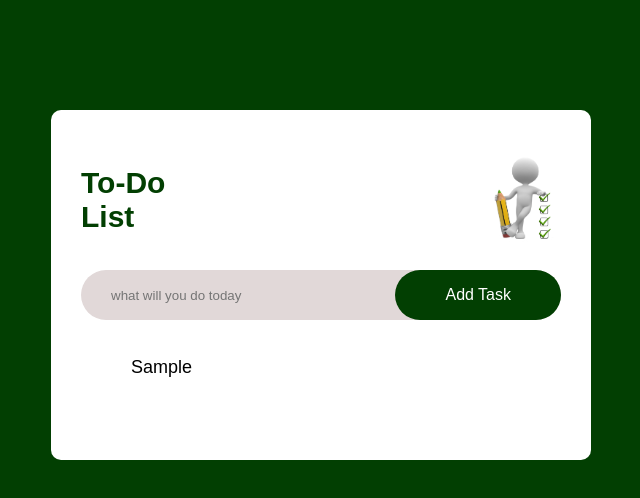
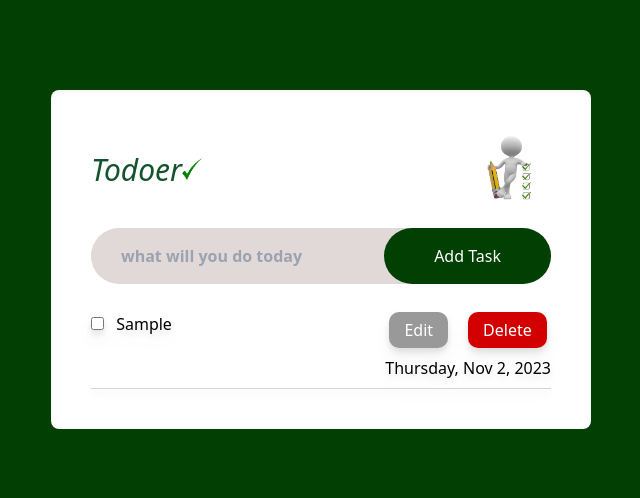
Before and after one commit to Aisosaoyakhire/Updated-crud-todo, a plain HTML site: page index.html in a window 1280 px wide. Both pictures are taken after typing "Sample" into the empty fields and a click on the button "Add Task". Shown: the whole page, without its empty margins (319-959 px from the left). Drawn offline with nearby package versions, Linux system fonts and the light colour scheme; some packages are replaced by stand-ins of ours; a script that the page names is missing.

Commit message:
added javascript and convert to tailwindcss

```diff
--- a/index.html
+++ b/index.html
@@ -1,24 +1,50 @@
 <!DOCTYPE html>
 <html lang="en">
   <head>
-    <meta charset="UTF-8">
-    <meta name="viewport" content="width=device-width, initial-scale=1.0">
+    <meta charset="UTF-8" />
+    <meta name="viewport" content="width=device-width, initial-scale=1.0" />
     <title>T0-DO List</title>
-    <link rel="stylesheet" href="style.css">
+    <script src="https://cdn.tailwindcss.com"></script>
+    <link rel="stylesheet" href="style.css" />
+    <script src="https://cdn.jsdelivr.net/npm/sweetalert2@11"></script>
   </head>
   <body>
     <section>
-        <div class="container">
-            <div class="todo">
-                <h2>To-Do List <img src="/images/todo image.png" alt="to-do image"></h2>
-                <div class="input-button">
-                    <input type="text" id="input-box" placeholder="what will you do today">
-                    <button onclick="addTask()">Add Task</button>
+      <div class="container w-full min-h-screen bg-[#023f02] p-[10px]">
+        <div
+          class="todo w-full max-w-[540px] bg-white mx-auto my-20 p-10 rounded-lg shadow-inner shadow-green"
+        >
+          <h2
+            class="text-green-900 flex items-center mb-[20px] text-[30px] italic"
+          >
+            Todoer<img src="/images/checked.png" alt="" class="w-[20px]" />
+            <img
+              src="/images/todo image.png"
+              alt="to-do image"
+              class="w-[80px] ml-[270px]"
+            />
+          </h2>
+          <div
+            class="input-button flex items-center justify-between bg-[#e1d8d8] rounded-[30px] pl-5 mb-5"
+          >
+            <input
+              class="font-semibold p-[10px] bg-[transparent] border-0 flex-1 outline-none focus:bg-white"
+              type="text"
+              id="input-box"
+              placeholder="what will you do today"
+            />
+            <button
+              onclick="addTask()"
+              class="border-0 outline-none py-[16px] px-[50px] bg-[#023f02] text-[16px] text-white rounded-[40px]"
+            >
+              Add Task
+            </button>
           </div>
-                <ul id="task-list">
+          <span class="hidden flex flex-center" id="errorMessage"></span>
+          <ul id="task-list" class="flex flex-col gap-6">
             <!-- <li class="checked">Task 1</li>
                     <li>Task 2</li>
-                    <li>Task 3</li> -->
+                    <li>Task 3</li>  -->
           </ul>
         </div>
       </div>
--- a/script.js
+++ b/script.js
@@ -1,14 +1,178 @@
-const inputBox = document.getElementById("input-box")
-const taskList = document.getElementById("task-list")
-function addTask(){
-    if (inputBox.value === '') {
-        alert("write something in the input box");
+function create_UUID() {
+  var dt = new Date().getTime();
+  var uuid = "xxxxxxxx-xxxx-4xxx-yxxx-xxxxxxxxxxxx".replace(
+    /[xy]/g,
+    function (c) {
+      var r = (dt + Math.random() * 16) % 16 | 0;
+      dt = Math.floor(dt / 16);
+      return (c == "x" ? r : (r & 0x3) | 0x8).toString(16);
     }
-    else {
-        let li = document.createElement("li");
-        li.innerHTML = inputBox.value;
-        taskList.appendChild(li);
+  );
+  return uuid;
+}
+
+const inputBox = document.getElementById("input-box");
+const taskList = document.getElementById("task-list");
+
+// Initializing tasks array to store the tasks
+let tasks = [];
+
+// Loading tasks from local storage when the page loads
+function loadTasks() {
+  const savedTasks = JSON.parse(localStorage.getItem("tasks"));
+  if (savedTasks) {
+    tasks = savedTasks;
+    displayTasks();
+  }
+}
+
+// Save tasks to local storage
+function saveTasks() {
+  localStorage.setItem("tasks", JSON.stringify(tasks));
+}
+
+function addTask() {
+  const taskText = inputBox.value.trim();
+
+  if (taskText !== "") {
+    const errorMessage = document.getElementById("errorMessage");
+    errorMessage.classList.add("hidden");
+    // Create a new task object
+    const task = {
+      uuid: create_UUID(),
+      text: taskText,
+      completed: false,
+      date: new Date().toLocaleDateString("en-us", {
+        weekday: "long",
+        year: "numeric",
+        month: "short",
+        day: "numeric",
+      }),
+    };
+
+    // Add the task to the tasks array
+    tasks.push(task);
+
+    // Save tasks to local storage
+    saveTasks();
+
+    // Add the task to the task list
+    displayTasks();
+
+    // Clear the input field
+    inputBox.value = "";
+  } else {
+    const errorMessage = document.getElementById("errorMessage");
+    errorMessage.classList.remove("hidden");
+    errorMessage.classList.add("text-red-500");
+    errorMessage.innerHTML =
+      "please enter a task, Input field can not be empty";
+  }
+}
+
+function toggleTask(index) {
+  // Toggle the completed state of the task
+
+  tasks.find((todo) => todo.uuid == index).completed = !tasks.find(
+    (todo) => todo.uuid == index
+  ).completed;
+
+  // Save tasks to local storage
+  saveTasks();
+
+  // Update the task list to reflect the change
+  displayTasks();
+}
+
+function deleteTask(index) {
+  Swal.fire({
+    title: "Are you sure?",
+    text: "You won't be able to revert this!",
+    icon: "warning",
+    showCancelButton: true,
+    confirmButtonColor: "#3085d6",
+    cancelButtonColor: "#d33",
+    confirmButtonText: "Yes, delete it!",
+  }).then((result) => {
+    if (result.isConfirmed) {
+      Swal.fire("Deleted!", "Your task has been deleted.", "success");
+      tasks.splice(index, 1);
+
+      // Save tasks to local storage
+      saveTasks();
+
+      // Update the task list to reflect the change
+      displayTasks();
     }
-    inputBox.value = '';
+  });
+  // Remove the task from the tasks array
 }
-taskList.addEventListener
+
+function displayTasks() {
+  taskList.innerHTML = "";
+
+  tasks.forEach((task) => {
+    const taskItem = document.createElement("li");
+    taskItem.className =
+      "list-item flex items-center justify-between border-b border-gray-300 drop-shadow-lg shadow-red py-2";
+    taskItem.innerHTML = `
+    <div class="flex justify-between">
+
+                <div>
+                    <input type="checkbox" class="mr-2  form-checkbox" ${
+                      task.completed ? "checked" : ""
+                    } onclick="toggleTask('${task.uuid}')">
+                    <span class="task-text ${
+                      task.completed ? "line-through" : ""
+                    }">${task.text}</span>
+                    </div>
+
+
+
+                <div class="flex flex-col-reverse items-center gap-2">
+                <span>${task.date}</span>
+                <div class="flex items-center gap-5" >
+                    <button onclick="editTask('${
+                      task.uuid
+                    }')" class="border-0 outline-none px-[15px] py-[6px] bg-[#999999] text-white rounded-[10px] text-[16px] ">Edit</button>
+                    <button onclick="deleteTask('${
+                      task.uuid
+                    }')"  class="border-0 outline-none px-[15px] py-[6px] bg-[#d30000] text-white rounded-[10px] text-[16px]">Delete</button>
+                  </div>
+                </div>
+                </div>
+            `;
+    taskList.appendChild(taskItem);
+  });
+}
+
+// Edit task
+function editTask(index) {
+  console.log(index, "index");
+  let task = tasks.find((todo) => todo.uuid == index);
+  console.log("task", task);
+  const updatedText = prompt("Edit the task:", task.text);
+  if (updatedText !== null) {
+    tasks.find((todo) => todo.uuid == index).text = updatedText;
+
+    Swal.fire({
+      title: "Do you want to save the changes?",
+      showDenyButton: true,
+      showCancelButton: true,
+      confirmButtonText: "Save",
+      denyButtonText: `Don't save`,
+    }).then((result) => {
+      /* Read more about isConfirmed, isDenied below */
+      if (result.isConfirmed) {
+        Swal.fire("Saved!", "", "success");
+      } else if (result.isDenied) {
+        Swal.fire("Changes are not saved", "", "info");
+      }
+    });
+
+    saveTasks();
+    displayTasks();
+  }
+}
+// Load tasks when the page loads
+loadTasks();
--- a/style.css
+++ b/style.css
@@ -1,26 +1,26 @@
-*{
+/** {
   margin: 0;
   padding: 0;
   box-sizing: border-box;
   font-family: Arial, Helvetica, sans-serif;
 }
 
-.container{
+.container {
   width: 100%;
   min-height: 100vh;
   background-color: rgb(2, 63, 2);
   padding: 10px;
 }
 
-.todo{
+.todo {
   width: 100%;
   max-width: 540px;
   background: #fff;
   margin: 100px auto 20px;
-    padding: 40px  30px 70px;
+  padding: 40px 30px 70px;
   border-radius: 10px;
 }
-.todo h2{
+.todo h2 {
   color: rgb(2, 63, 2);
   display: flex;
   align-items: center;
@@ -28,35 +28,33 @@
   font-size: 30px;
 }
 
- .todo h2 img{
+.todo h2 img {
   width: 70px;
   margin-left: 300px;
 }
-img{
+img {
   height: 100px;
   /* margin-left: 300px; */
-    object-fit: cover;
+/* object-fit: cover;
 }
-.input-button{
+.input-button {
   display: flex;
   align-items: center;
   justify-content: space-between;
-   background:rgb(225, 216, 216);
+  background: rgb(225, 216, 216);
   border-radius: 30px;
   padding-left: 20px;
-   margin-bottom: 25px ;
-
+  margin-bottom: 25px;
 }
-input{
+input {
   font-weight: 26px;
   padding: 10px;
   background: transparent;
   border: none;
   outline: none;
   flex: 1;
-
 }
-button{
+button {
   border: none;
   outline: none;
   padding: 16px 50px;
@@ -65,7 +63,7 @@ button{
   border-radius: 40px;
   font-size: 16px;
 }
-ul li{
+ul li {
   list-style: none;
   font-size: 18px;
   padding: 12px 8px 12px 50px;
@@ -73,8 +71,8 @@ ul li{
   cursor: pointer;
   position: relative;
 }
-ul li:before{
-    content: '';
+ul li:before {
+  content: "";
   position: absolute;
   height: 28px;
   width: 28px;
@@ -84,12 +82,22 @@ ul li:before{
   left: 8px;
   background-image: url(/images/pngwing.com.png);
   /* border-radius: 50px; */
-
-}
-ul li.checked{
+/*}
+ul li.checked {
   color: #555;
   text-decoration: line-through;
 }
-ul li.checked::before{
+ul li.checked::before {
   background-image: url(/images/checked.png);
 }
+
+.delete-button,
+.edit-button {
+  border: none;
+  outline: none;
+  padding: 8px 25px;
+  background: rgb(148, 214, 148);
+  color: white;
+  border-radius: 20px;
+  font-size: 24px;
+}*/
```
Lines whose indentation alone changed are shown as unchanged.
